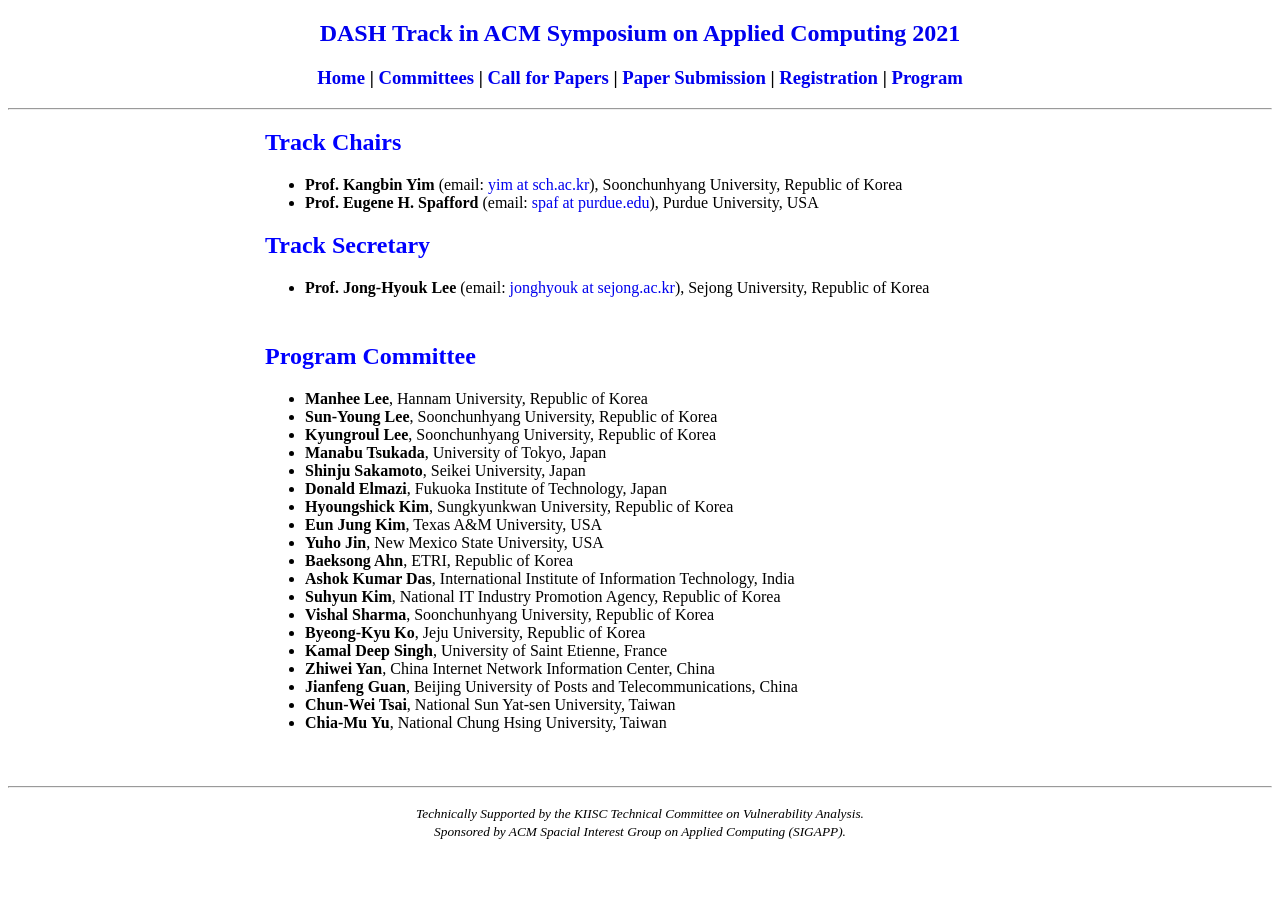
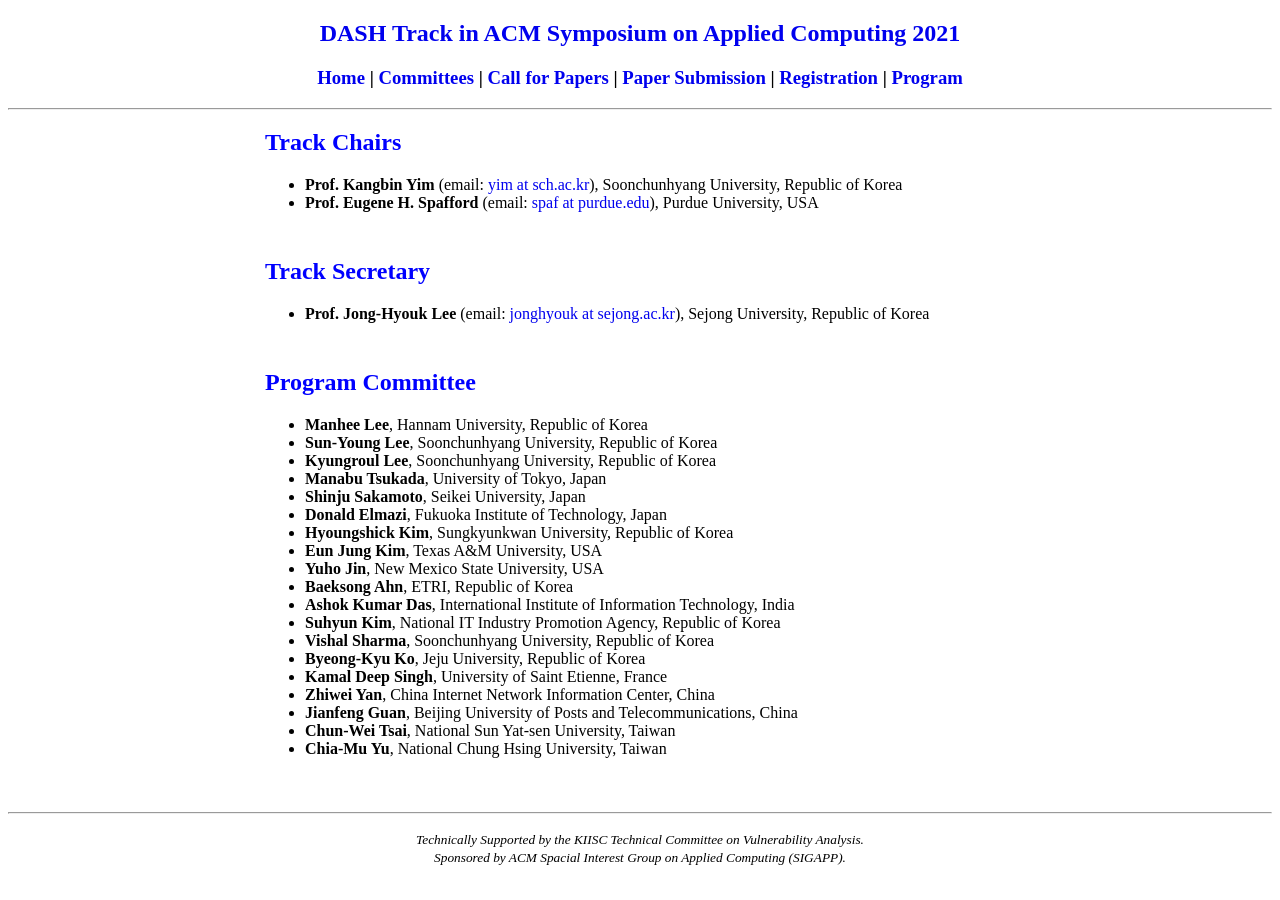
Before and after one commit to sac-dash/2021, a Jekyll site: the page built from committee/index.html, in a window 1280 px wide. Built offline with Jekyll 4.4.1, drawn with Linux system fonts in a browser that asks for light colours.

Commit message:
Update index.html

```diff
--- a/committee/index.html
+++ b/committee/index.html
@@ -10,7 +10,9 @@
 		<li><b>Prof. Kangbin Yim</b> (email: <a style="text-decoration:none" href="mailto:yim@sch.ac.kr">yim at sch.ac.kr</a>), Soonchunhyang University, Republic of Korea</li>
 		<li><b>Prof. Eugene H. Spafford</b> (email: <a style="text-decoration:none" href="mailto:spaf@purdue.edu">spaf at purdue.edu</a>), Purdue University, USA</li>
 	    </ul>
+	</div>
 
+	<div style="padding-top: 10px">
             <h2 style="color:#0000FF">Track Secretary</h2>
 	    <ul>
 		<li><b>Prof. Jong-Hyouk Lee</b> (email: <a style="text-decoration:none" href="mailto:jonghyouk@sejong.ac.kr">jonghyouk at sejong.ac.kr</a>), Sejong University, Republic of Korea</li>
```
